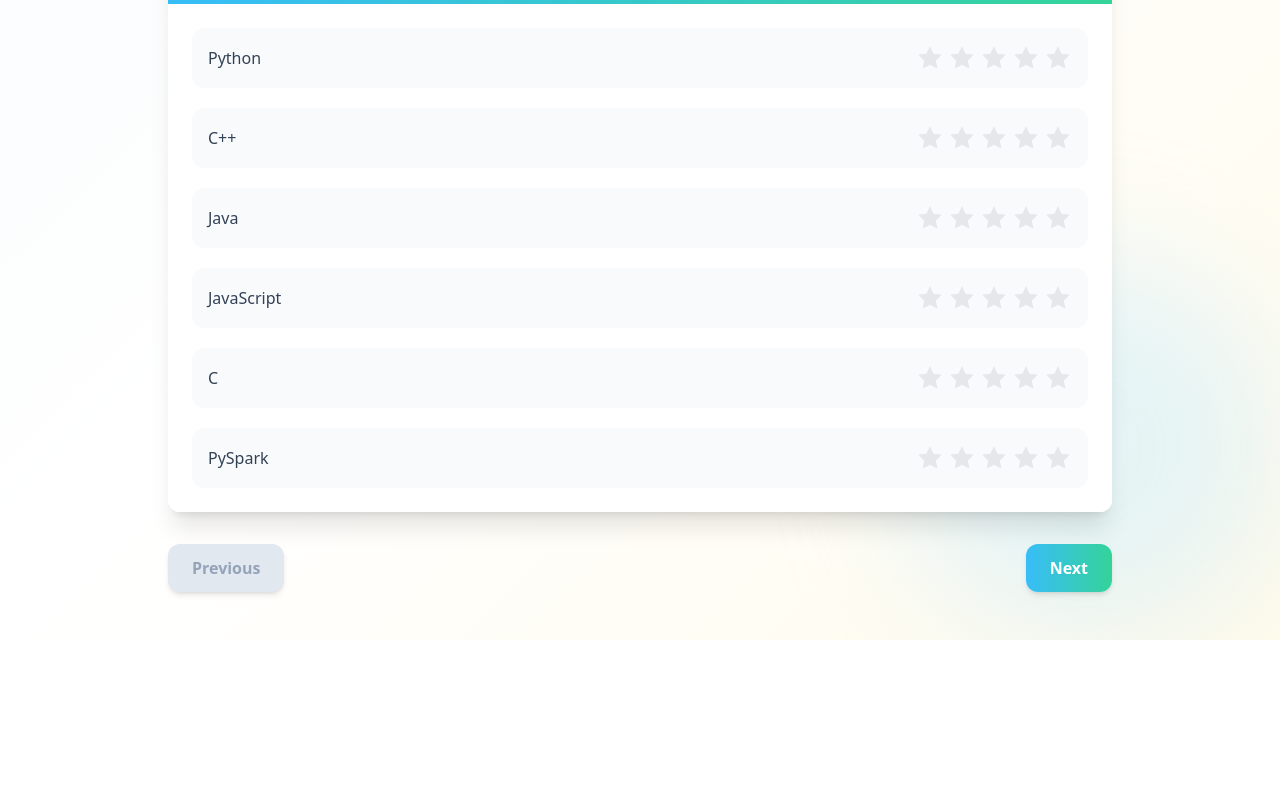
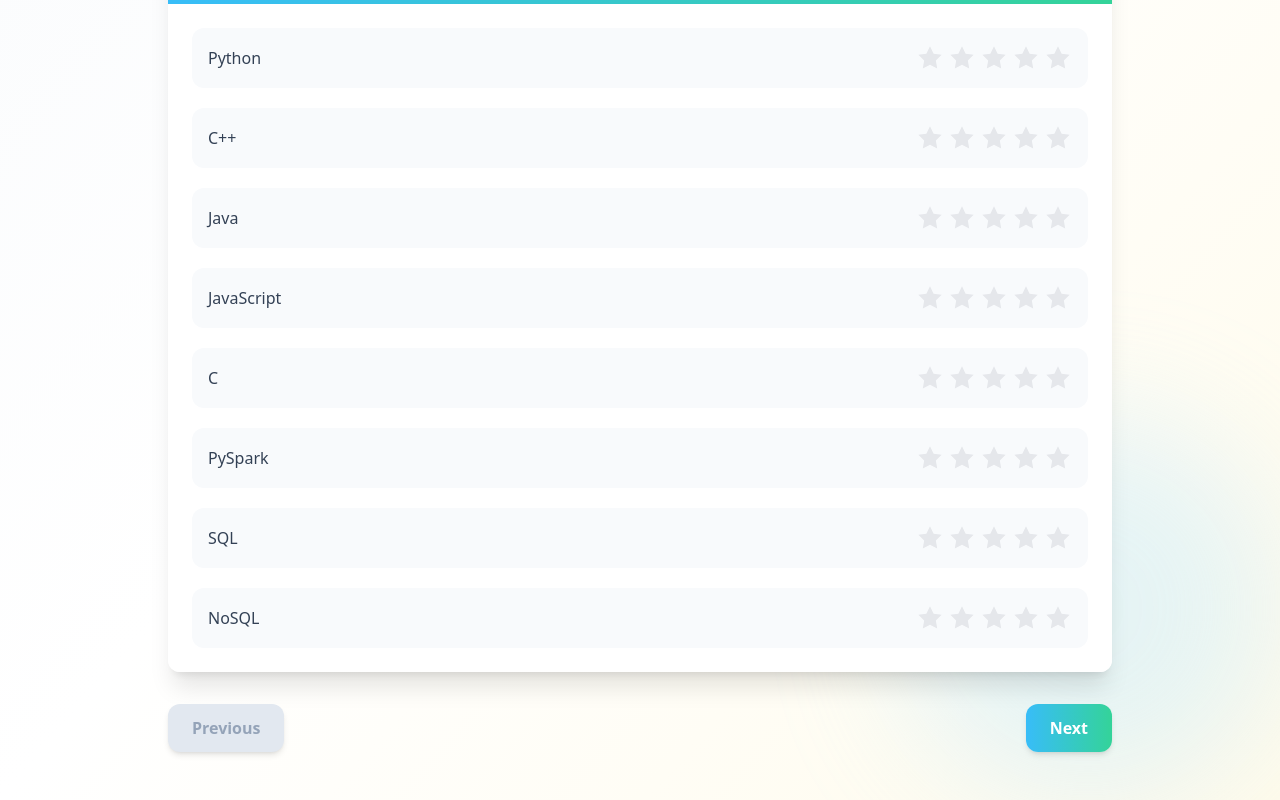
Before and after one commit to Sreeraaj45/employee-form-2, a React (Vite) app: page / in a window 1280 px wide. Shown: the part 630-1430 px from the top of the page. Before the commit the page ends 1270 px from the top, so only its background shows below. Built offline with nearby package versions, Linux system fonts and the light colour scheme; what @amcharts/amcharts4 would draw is missing.

Commit message:
Sql and NoSql Changed to Programming Skills

```diff
--- a/src/components/Analytics.tsx
+++ b/src/components/Analytics.tsx
@@ -51,13 +51,13 @@
 const SKILL_SECTIONS = {
   programming: {
     title: "Programming Skills",
-    skills: ["Python", "C++", "Java", "JavaScript", "C", "PySpark"],
+    skills: ["Python", "C++", "Java", "JavaScript", "C", "PySpark", "SQL", "NoSQL"],
     icon: Code,
     color: "text-indigo-600 bg-indigo-100",
   },
   dataAnalytics: {
     title: "Data Analytics",
-    skills: ["Power BI / Tableau", "Visualization Libraries", "SQL", "NoSQL"],
+    skills: ["Power BI / Tableau", "Visualization Libraries"],
     icon: TrendingUp,
     color: "text-green-600 bg-green-100",
   },
@@ -66,8 +66,6 @@
     skills: [
       "Data Modelling (ML Algorithms)",
       "Statistics",
-      "SQL",
-      "NoSQL",
       "Dashboards (Power BI, Grafana)",
     ],
     icon: Star,
@@ -83,7 +81,6 @@
       "Kubernetes",
       "PySpark",
       "Docker",
-      "NoSQL",
       "flyte",
     ],
     icon: Zap,
--- a/src/components/EmployeeForm.tsx
+++ b/src/components/EmployeeForm.tsx
@@ -23,13 +23,13 @@
     title: 'Programming Skills',
     icon: <Code2 className="w-6 h-6" />,
     color: 'from-sky-400 to-emerald-400',
-    skills: ['Python', 'C++', 'Java', 'JavaScript', 'C', 'PySpark']
+    skills: ['Python', 'C++', 'Java', 'JavaScript', 'C', 'PySpark', "SQL", "NoSQL"]
   },
   dataAnalytics: {
     title: 'Data Analytics',
     icon: <BarChart3 className="w-6 h-6" />,
     color: 'from-amber-400 to-pink-400',
-    skills: ['Power BI / Tableau', 'Visualization Libraries', 'SQL', 'NoSQL']
+    skills: ['Power BI / Tableau', 'Visualization Libraries']
   },
   dataScience: {
     title: 'Data Science',
@@ -38,8 +38,6 @@
     skills: [
       'Data Modelling (ML Algorithms)',
       'Statistics',
-      'SQL',
-      'NoSQL',
       'Dashboards (Power BI, Grafana)'
     ]
   },
@@ -55,7 +53,6 @@
       'Kubernetes',
       'PySpark',
       'Docker',
-      'NoSQL',
       'flyte'
     ]
   },
--- a/src/components/Responses.tsx
+++ b/src/components/Responses.tsx
@@ -35,12 +35,12 @@
   programming: {
     title: 'Programming Skills',
     color: 'from-sky-500 to-emerald-500',
-    skills: ['Python', 'C++', 'Java', 'JavaScript', 'C', 'PySpark']
+    skills: ['Python', 'C++', 'Java', 'JavaScript', 'C', 'PySpark', "SQL", "NoSQL"]
   },
   dataAnalytics: {
     title: 'Data Analytics',
     color: 'from-amber-500 to-pink-500',
-    skills: ['Power BI / Tableau', 'Visualization Libraries', 'SQL', 'NoSQL']
+    skills: ['Power BI / Tableau', 'Visualization Libraries']
   },
   dataScience: {
     title: 'Data Science',
@@ -48,8 +48,6 @@
     skills: [
       'Data Modelling (ML Algorithms)',
       'Statistics',
-      'SQL',
-      'NoSQL',
       'Dashboards (Power BI, Grafana)'
     ]
   },
@@ -64,7 +62,6 @@
       'Kubernetes',
       'PySpark',
       'Docker',
-      'NoSQL',
       'flyte'
     ]
   },
```
